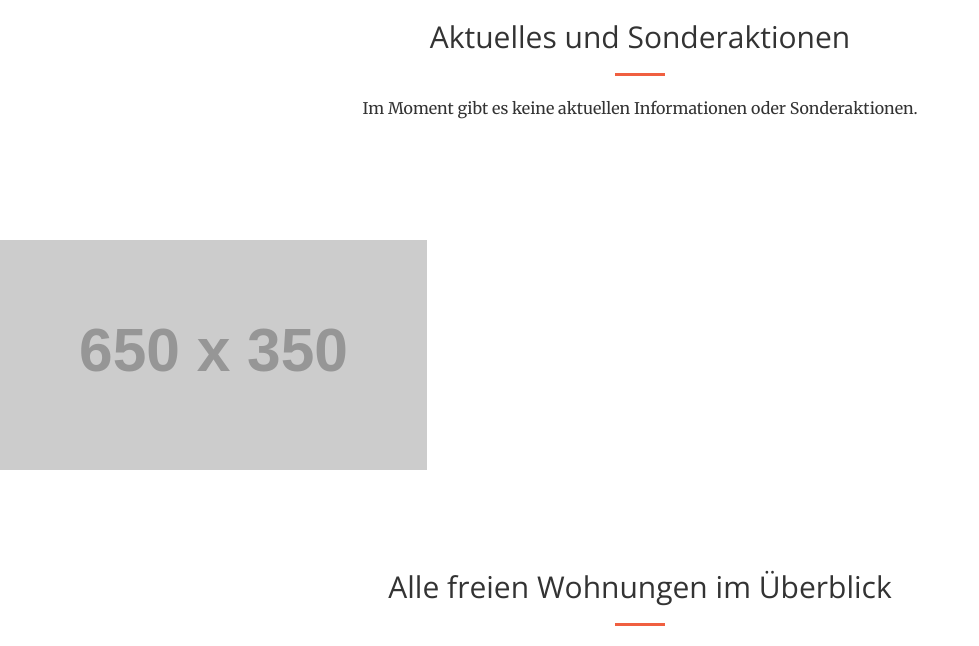
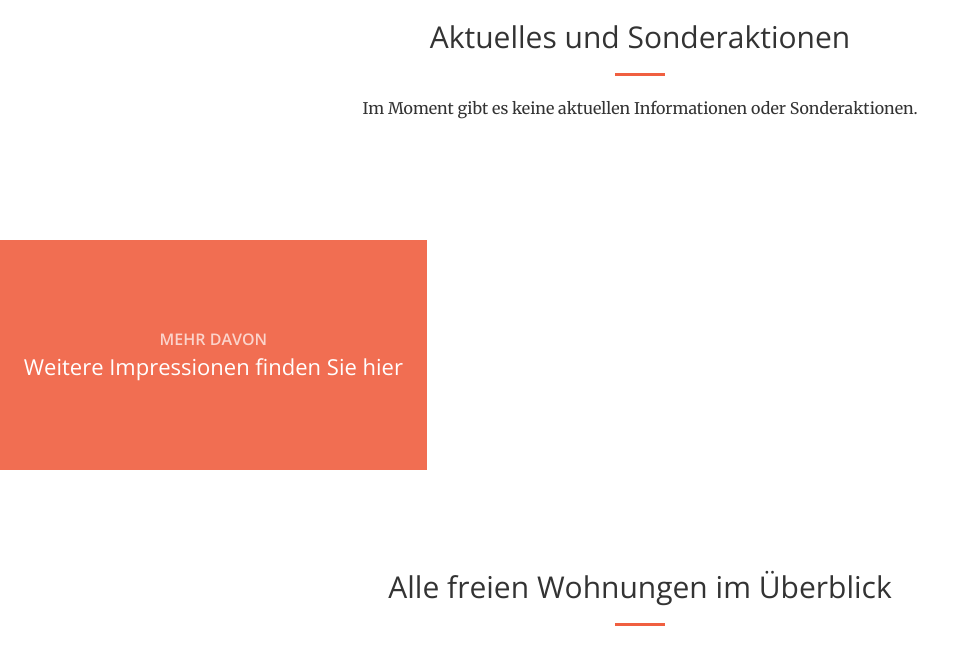
Before and after one commit to normanjaeckel/THHome, a Django app: template THHome/templates/index.html in a window 1280 px wide. Shown: the part 880-1526 px from the top of the page, without its empty margins (0-979 px from the left). Run offline with Django 3.2, Linux system fonts and the light colour scheme; the template is opened without the code that fills it, so the values that code supplies are empty; grey boxes labelled with a size stand in for pictures from a placeholder-image service; some libraries are stand-ins or nearby versions.

Commit message:
Link for more impressions.

```diff
--- a/THHome/templates/impressions.html
+++ b/THHome/templates/impressions.html
@@ -1,3 +1,5 @@
+{% load staticfiles %}
+
 <section class="no-padding" id="impressions">
     <div class="container-fluid">
         <div class="row no-gutter">
@@ -20,8 +22,8 @@
             {% endfor %}
             <div class="col-lg-4 col-sm-6">
                 <a href="{% url 'impressions_all' %}" class="portfolio-box">
-                    <img src="http://placehold.it/650x350" class="img-responsive" alt="Bild für den Link zu weiteren Impressionen">
-                    <div class="portfolio-box-caption">
+                    <img src="{% static 'img/more_impressions.png' %}" class="img-responsive" alt="Bereich für den Link zu weiteren Impressionen">
+                    <div class="portfolio-box-caption" style="opacity:1;">
                         <div class="portfolio-box-caption-content">
                             <div class="project-category text-faded">
                                 Mehr davon
```
Also changed, not shown: THHome/static/img/more_impressions.png (added).
